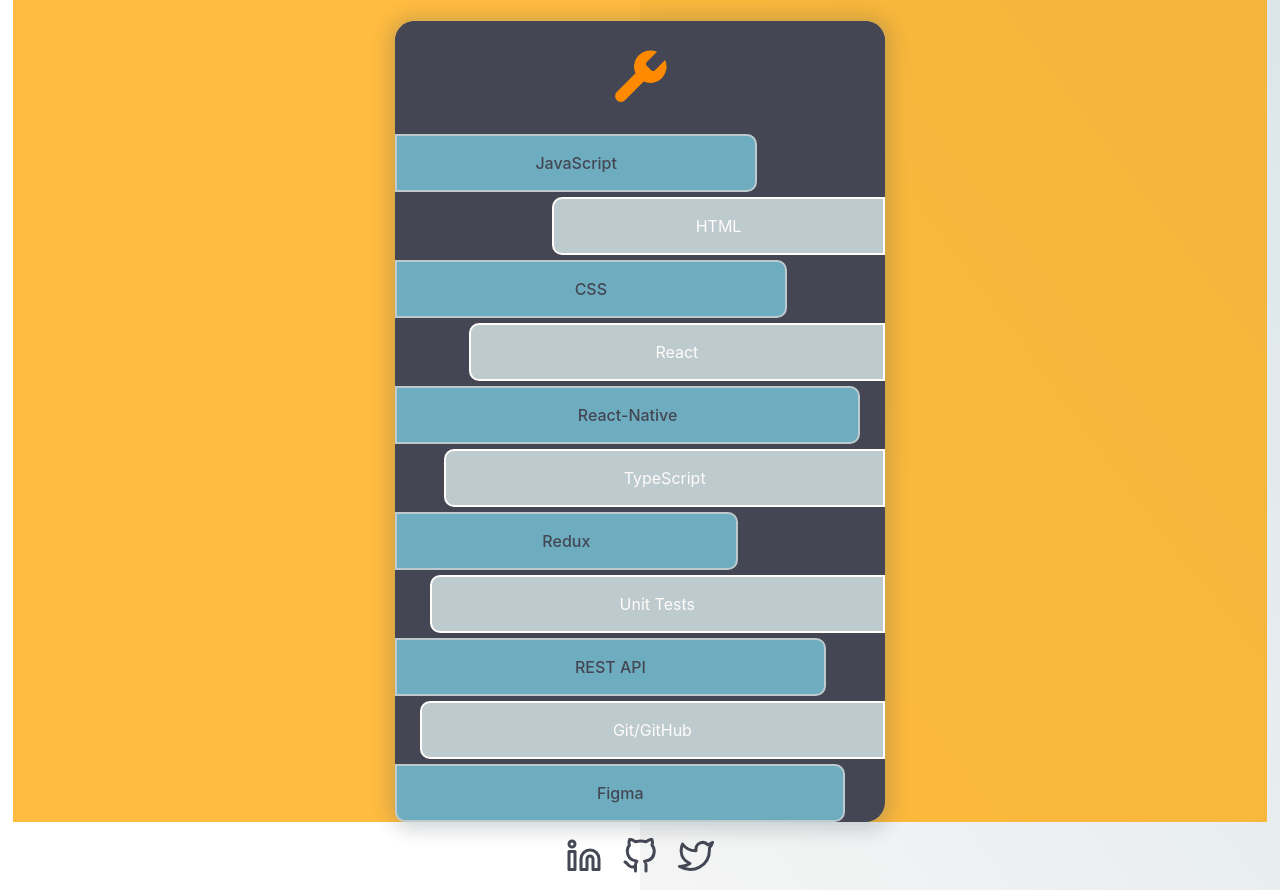
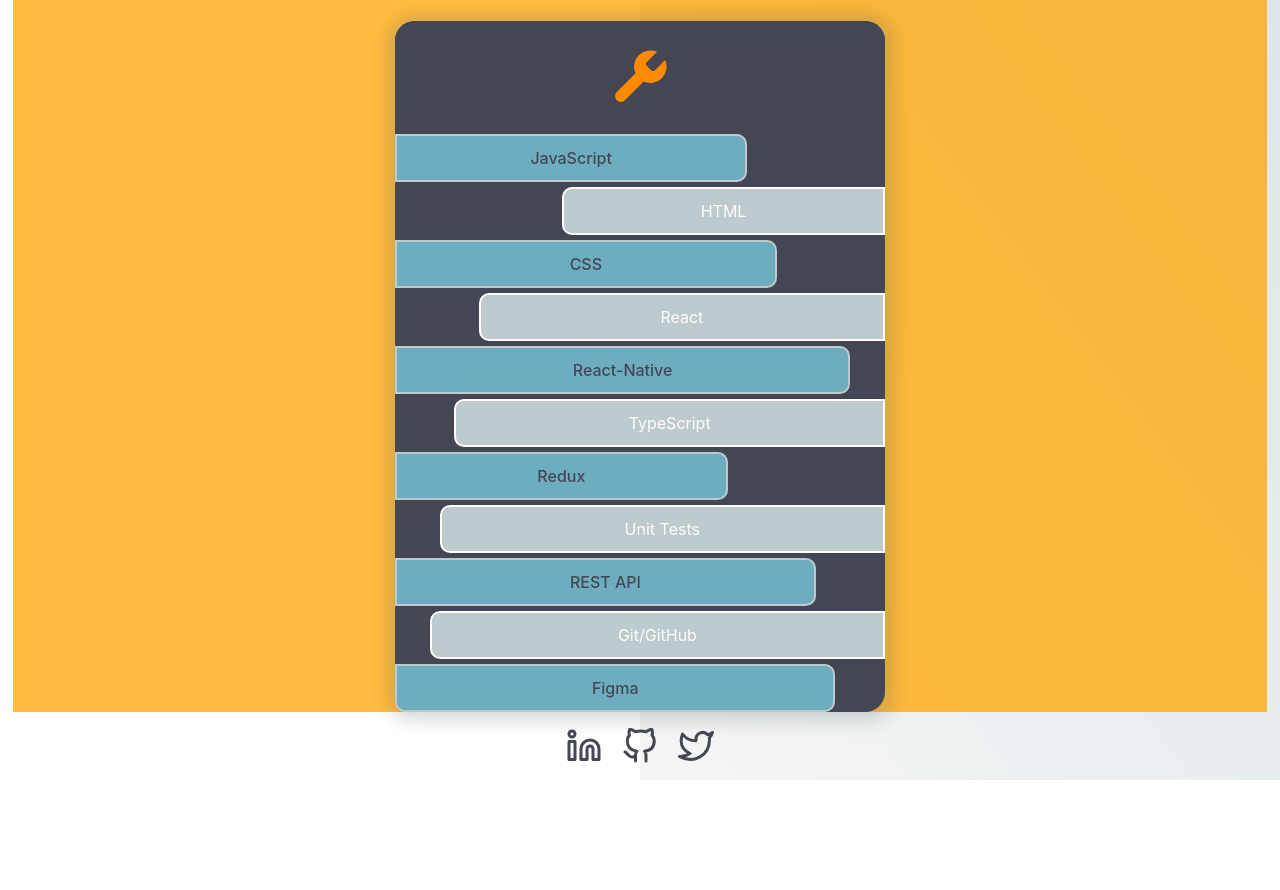
Before and after one commit to andrew-oyanguren/typescript-portfolio, a React (Vite) app: page /about in a window 1280 px wide. Shown: the part 1720-2610 px from the top of the page. After the commit the page ends 2500 px from the top, so only its background shows below. Built offline with nearby package versions, Linux system fonts and the light colour scheme.

Commit message:
Added PageTitle to the ExperiencePage

```diff
--- a/src/components/SkillsCard/SkillsCard.module.css
+++ b/src/components/SkillsCard/SkillsCard.module.css
@@ -19,7 +19,7 @@
 }
 
 .itemWrapper li {
-  padding: 15px;
+  padding: 10px;
   text-align: center;
 
   animation-duration: 1.5s;
--- a/src/pages/ExperiencePage/ExperiencePage.tsx
+++ b/src/pages/ExperiencePage/ExperiencePage.tsx
@@ -1,3 +1,5 @@
+import { PageTitle } from 'src/components';
+
 export default function ExperiencePage() {
-  return <h1>Experience Page</h1>;
+  return <PageTitle text='Web Developer,' />;
 }
```
